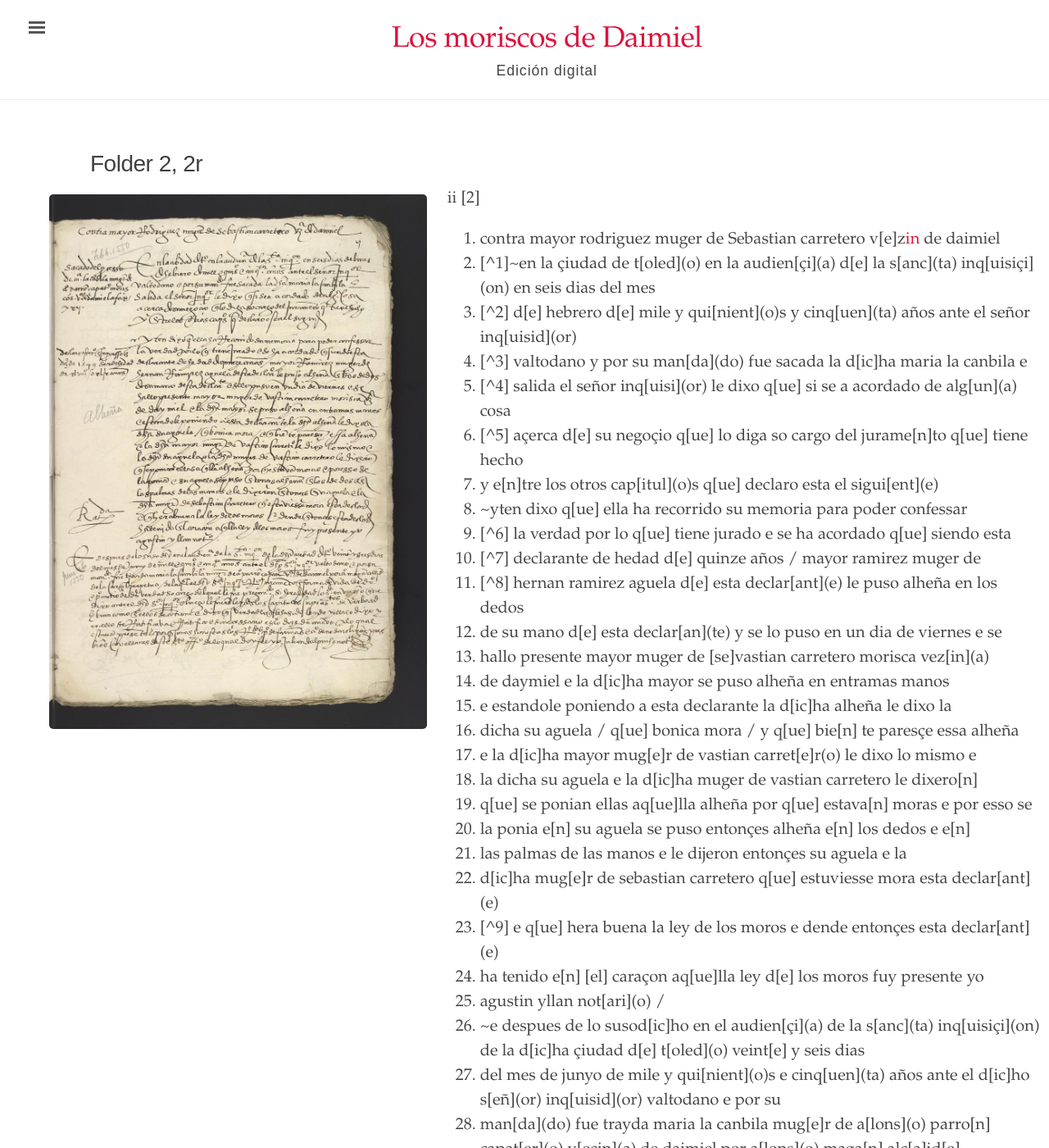
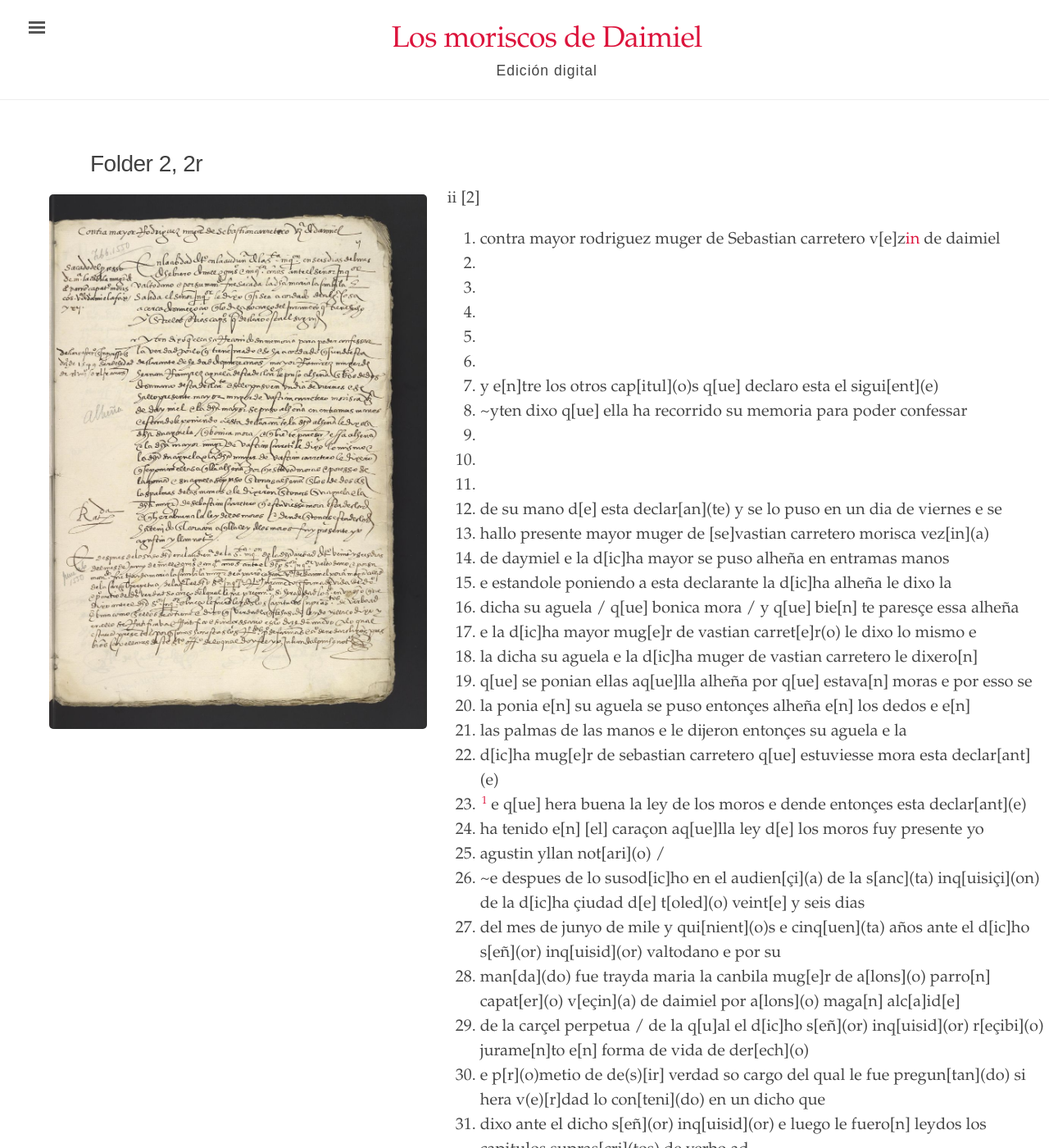
Before and after one commit to digbmc/moriscos-daimel, a Jekyll site: the page built from _texts/folder-2-2r.md, in a window 1280 px wide and 1400 px high. Shown: the whole window at 82% size. Built offline with Jekyll 4.4.1, drawn with Linux system fonts in a browser that asks for light colours; some of the changed text lies outside the part shown.

Commit message:
Update folder-2-2r.md

```diff
--- a/_texts/folder-2-2r.md
+++ b/_texts/folder-2-2r.md
@@ -8,16 +8,16 @@
 ii \[2\]
 
 1. contra mayor rodriguez muger de Sebastian carretero v[e]z[in](a) de daimiel
-2. [^1]~en la çiudad de t\[oled\](o) en la audien\[çi\](a) d\[e\] la s\[anc\](ta) inq\[uisiçi\](on) en seis dias del mes
-3. [^2] d\[e\] hebrero d\[e\] mile y qui\[nient\](o)s y cinq\[uen\](ta) años ante el señor inq\[uisid\](or)
-4. [^3] valtodano y por su man\[da\](do) fue sacada la d\[ic\]ha maria la canbila e
-5. [^4] salida el señor inq\[uisi\](or) le dixo q\[ue\] si se a acordado de alg\[un\](a) cosa
-6. [^5] açerca d\[e\] su negoçio q\[ue\] lo diga so cargo del jurame\[n\]to q\[ue\] tiene hecho
+2. [^1]: ~en la çiudad de t\[oled\](o) en la audien\[çi\](a) d\[e\] la s\[anc\](ta) inq\[uisiçi\](on) en seis dias del mes
+3. [^2]: d\[e\] hebrero d\[e\] mile y qui\[nient\](o)s y cinq\[uen\](ta) años ante el señor inq\[uisid\](or)
+4. [^3]: valtodano y por su man\[da\](do) fue sacada la d\[ic\]ha maria la canbila e
+5. [^4]: salida el señor inq\[uisi\](or) le dixo q\[ue\] si se a acordado de alg\[un\](a) cosa
+6. [^5]: açerca d\[e\] su negoçio q\[ue\] lo diga so cargo del jurame\[n\]to q\[ue\] tiene hecho
 7. y e\[n\]tre los otros cap\[itul\](o)s q\[ue\] declaro esta el sigui\[ent\](e)
 8. ~yten dixo q\[ue\] ella ha recorrido su memoria para poder confessar
-9. [^6] la verdad por lo q\[ue\] tiene jurado e se ha acordado q\[ue\] siendo esta
-10. [^7] declarante de hedad d\[e\] quinze años / mayor ramirez muger de
-11. [^8] hernan ramirez aguela d[e] esta declar\[ant\](e) le puso alheña en los dedos
+9. [^6]: la verdad por lo q\[ue\] tiene jurado e se ha acordado q\[ue\] siendo esta
+10. [^7]: declarante de hedad d\[e\] quinze años / mayor ramirez muger de
+11. [^8]: hernan ramirez aguela d[e] esta declar\[ant\](e) le puso alheña en los dedos
 12. de su mano d\[e\] esta declar\[an\](te) y se lo puso en un dia de viernes e se
 13. hallo presente mayor muger de \[se\]vastian carretero morisca vez\[in\](a)
 14. de daymiel e la d\[ic\]ha mayor se puso alheña en entramas manos
@@ -45,20 +45,20 @@
 
 <hr>
 
-[^1] sacado del pr[oç]esso
+[^1]: sacado del pr[oç]esso
 
-[^2] de m\[ari\](a) la cabila mug\[e\]r d\[e\]
+[^2]: de m\[ari\](a) la cabila mug\[e\]r d\[e\]
 
-[^3] a\[lons\](o) parro\[n\] capat\[er\](o) moris
+[^3]: a\[lons\](o) parro\[n\] capat\[er\](o) moris
 
-[^4] cos v\[eçin\](a) d\[e\] damiel a fo\[lios\] x \[10\] /
+[^4]: cos v\[eçin\](a) d\[e\] damiel a fo\[lios\] x \[10\] /
 
-[^5] y xii \[12\]
+[^5]: y xii \[12\]
 
-[^6] declaro este t\[estig\](o) e\[n\] su p\[ro\]cesso e\[n\]
+[^6]: declaro este t\[estig\](o) e\[n\] su p\[ro\]cesso e\[n\]
 
-[^7] diz\[iembr\](e) de 1549 ser de hedad
+[^7]: diz\[iembr\](e) de 1549 ser de hedad
 
-[^8] de  xlviii \[48\] \[añ\](o)\[s\] / o xlix \[49\] años
+[^8]: de xlviii \[48\] \[añ\](o)\[s\] / o xlix \[49\] años
 
-[^9] rat\[ifica\](da)
+[^9]: rat\[ifica\](da)
```
